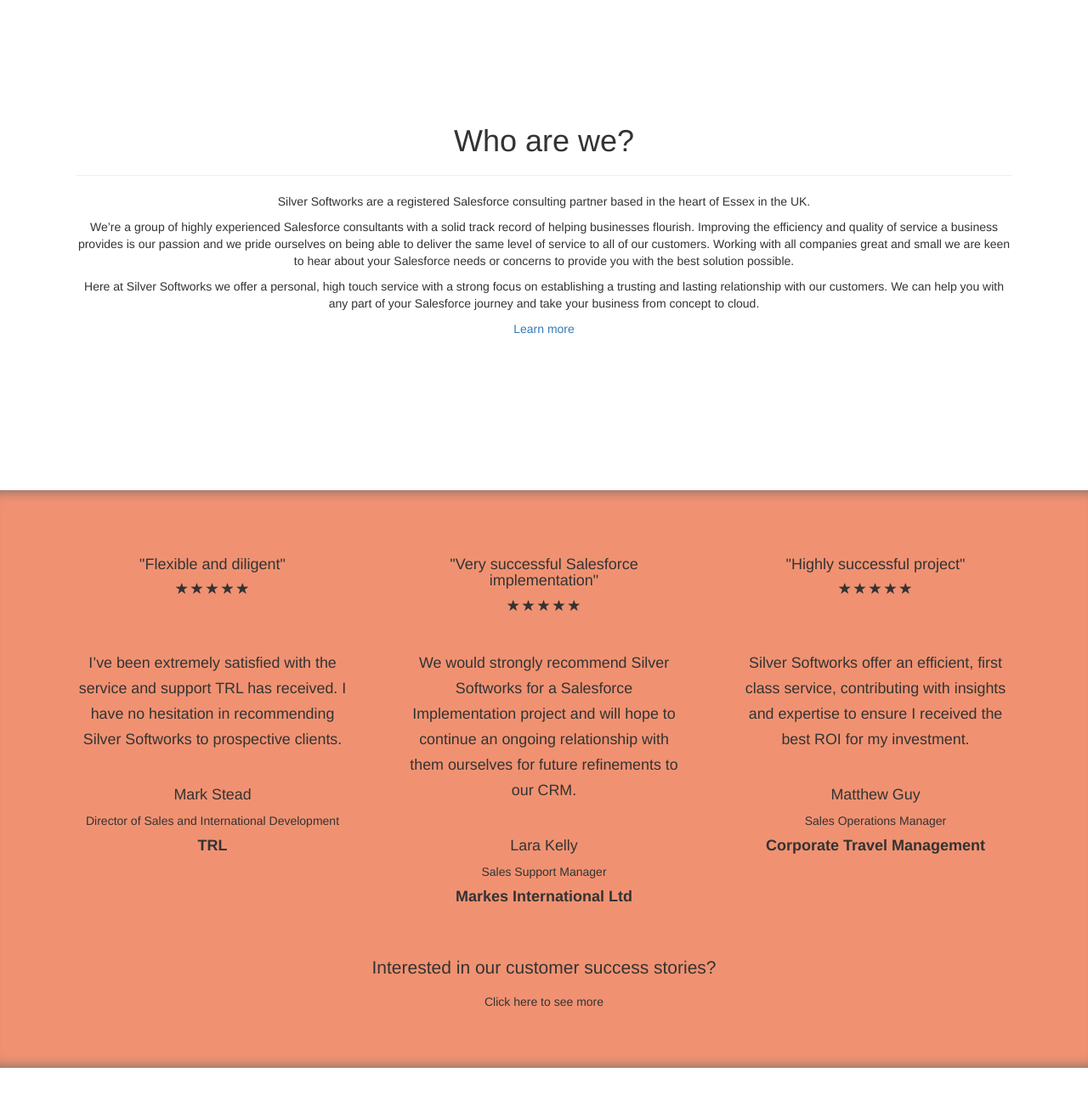
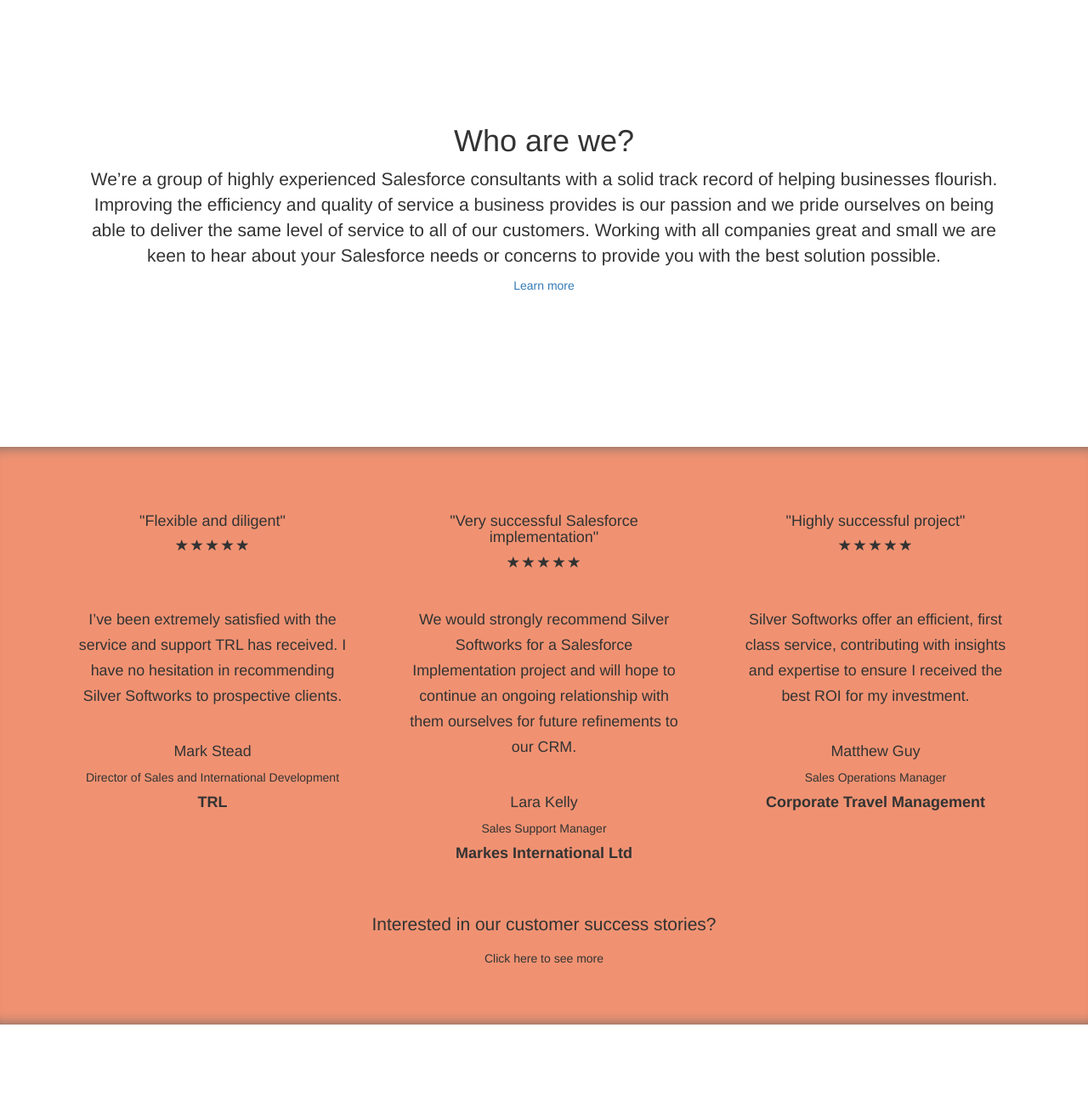
Before and after one commit to ThomasDavidPacker/Silver-Softworks, a Jekyll site: the page built from index.html, in a window 1280 px wide and 1400 px high, scrolled down 446 px, cut to the strip 58-1354 px from the top of the window. Shown: the whole strip at 85% size. Built offline with Jekyll 4.4.1, drawn with Linux system fonts in a browser that asks for light colours.

Commit message:
Minor updates
Minor updates

```diff
--- a/about.html
+++ b/about.html
@@ -10,7 +10,9 @@
 					<div class="c_section_content_center">
 						<h1>About</h1>
 						<hr />
-						<p>Lorem ipsum dolor sit amet, pro odio option aliquam ne, at nec hinc euismod, erroribus laboramus ex mel. Veri habeo adversarium ut vis, per in movet alterum, in nam nulla choro platonem. Quo elit novum id. Mel cu suavitate intellegam constituam. Dico mutat voluptatibus mea at. Lorem ipsum dolor sit amet, pro odio option aliquam ne, at nec hinc euismod, erroribus laboramus ex mel. Veri habeo adversarium ut vis, per in movet alterum, in nam nulla choro platonem. Quo elit novum id. Mel cu suavitate intellegam constituam. Dico mutat voluptatibus mea at</p>
+						<p class="c_paragraph_medium">Silver Softworks are a registered Salesforce consulting partner based in the heart of Essex in the UK.</p>
+						<p class="c_paragraph_medium">We’re a group of highly experienced Salesforce consultants with a solid track record of helping businesses flourish. Improving the efficiency and quality of service a business provides is our passion and we pride ourselves on being able to deliver the same level of service to all of our customers. Working with all companies great and small we are keen to hear about your Salesforce needs or concerns to provide you with the best solution possible.</p>
+						<p class="c_paragraph_medium">Here at Silver Softworks we offer a personal, high touch service with a strong focus on establishing a trusting and lasting relationship with our customers. We can help you with any part of your Salesforce journey and take your business from concept to cloud.</p>
 					</div>
 				</div>
 			</div>
--- a/blog.html
+++ b/blog.html
@@ -45,7 +45,8 @@
 									<h5>{{ post.postDate }}</h5>
 								</div>
 								<div class="c_post_content">
-									{{ post.description }}
+									<p>{{ post.description }}</p> <br><br>
+									<a href="{{ post.url }}"> Read post</a>
 								</div>
 								<div class="c_post_footer">
 									<ul class="list-inline">
--- a/css/style.css
+++ b/css/style.css
@@ -271,11 +271,6 @@
 	width: 100%;
 }
 
-#c_customer_success_link
-{
-	color: inherit;
-}
-
 #c_main_footer
 {
 	padding: 20px;
@@ -319,6 +314,11 @@
 	font-family: QuinchoScript;
 }
 
+.c_header_medium
+{
+	font-size: 46px;
+}
+
 .c_header_large
 {
 	font-size: 63px;
@@ -327,6 +327,27 @@
 .c_address
 {
 	font-weight: 200;
+	font-size: 21px;
+}
+
+.c_link
+{
+	color: inherit;
+}
+
+.c_link:hover
+{
+	color: inherit;
+}
+
+p
+{
+	font-weight: 200;
+	font-family: "Helvetica Neue",Helvetica,Arial,sans-serif;
+}
+
+.c_paragraph_medium
+{
 	font-size: 21px;
 }
 
@@ -342,6 +363,16 @@
 .navbar a.navbar-brand
 {
 	padding: 5px 15px 8px;
+}
+
+img
+{
+	user-drag: none;
+	user-select: none;
+	-moz-user-select: none;
+	-webkit-user-drag: none;
+	-webkit-user-select: none;
+	-ms-user-select: none;
 }
 
 /* BLOG */
--- a/index.html
+++ b/index.html
@@ -82,10 +82,7 @@
 				<div class="col-md-12">
 					<div class="c_section_content_center">
 						<h1>Who are we?</h1>
-						<hr />
-						<p>Silver Softworks are a registered Salesforce consulting partner based in the heart of Essex in the UK.</p>
-						<p>We’re a group of highly experienced Salesforce consultants with a solid track record of helping businesses flourish. Improving the efficiency and quality of service a business provides is our passion and we pride ourselves on being able to deliver the same level of service to all of our customers. Working with all companies great and small we are keen to hear about your Salesforce needs or concerns to provide you with the best solution possible.</p>
-						<p>Here at Silver Softworks we offer a personal, high touch service with a strong focus on establishing a trusting and lasting relationship with our customers. We can help you with any part of your Salesforce journey and take your business from concept to cloud.</p>
+						<p class="c_paragraph_medium">We’re a group of highly experienced Salesforce consultants with a solid track record of helping businesses flourish. Improving the efficiency and quality of service a business provides is our passion and we pride ourselves on being able to deliver the same level of service to all of our customers. Working with all companies great and small we are keen to hear about your Salesforce needs or concerns to provide you with the best solution possible.</p>
 						<a href="about.html">Learn more</a>
 					</div>
 				</div>
@@ -145,7 +142,7 @@
 				<div class="col-md-12">
 					<div class="c_section_content_center">
 						<p>Interested in our customer success stories?</p>
-						<a href="#" id="c_customer_success_link">Click here to see more</a>
+						<a href="#" class="c_link">Click here to see more</a>
 					</div>
 				</div>
 			</div>
--- a/services.html
+++ b/services.html
@@ -22,7 +22,7 @@
 			<div class="row">
 				<div class="col-md-4">
 					<div class="c_section_content_center">
-						<h1 class="rotate">Design</h1>
+						<h1 class="c_silsof_header c_header_large">Design</h1>
 						<br>
 						<div class="c_help_offer_image_container">
 							<img src="images/cog.png" class="img-responsive c_content_image_center">
@@ -35,7 +35,7 @@
 			  	</div>
 			  	<div class="col-md-4">
 					<div class="c_section_content_center">
-				  		<h1>Develop</h1>
+				  		<h1 class="c_silsof_header c_header_large">Develop</h1>
 						<br>
 						<div class="c_help_offer_image_container">
 							<img src="images/cog.png" class="img-responsive c_content_image_center">
@@ -48,7 +48,7 @@
 				</div>
 			 	<div class="col-md-4">
 					<div class="c_section_content_center">
-						<h1>Deliver</h1>
+						<h1 class="c_silsof_header c_header_large">Deliver</h1>
 						<br>
 						<div class="c_help_offer_image_container">
 							<img src="images/cog.png" class="img-responsive c_content_image_center">
```
Also changed, not shown: contact.html (+6 -6 lines).
